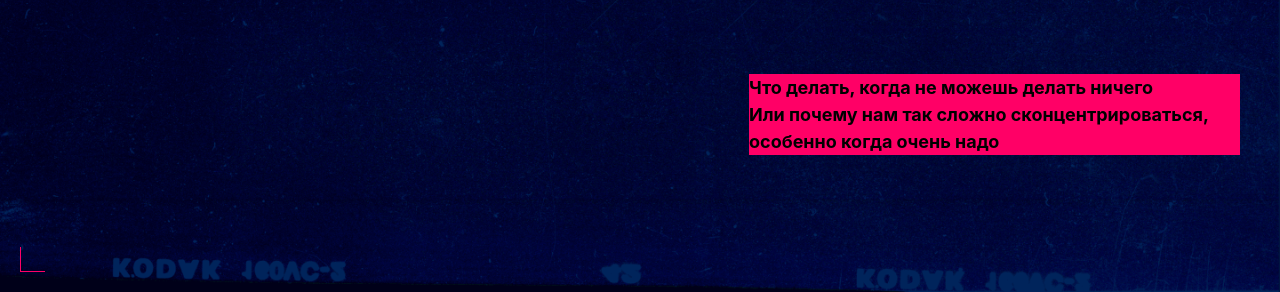
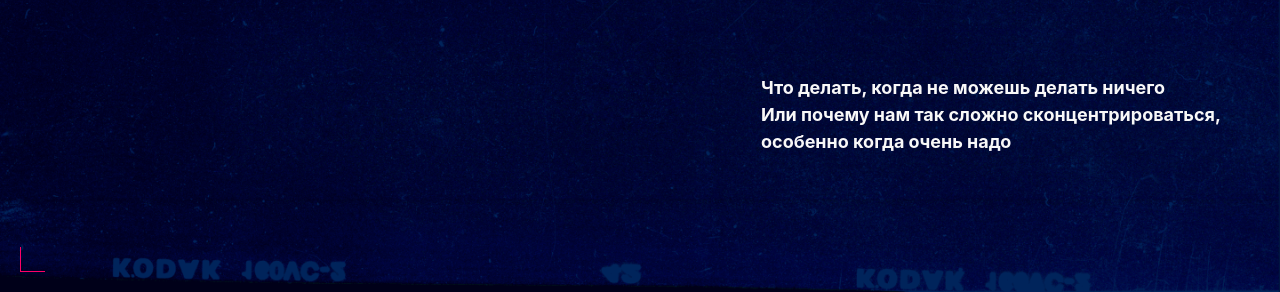
Before and after one commit to Marz96/slozhno-sosredotochitsya-ad, a plain HTML site: page index.html in a window 1280 px wide. Shown: the part 508-800 px from the top of the page. Drawn offline with Linux system fonts and the light colour scheme.

Commit message:
Enhance styles for title and gallery elements
Added display, padding, and border-radius to title-decor class. Enhanced gallery__image with border-radius, box-shadow, and border.

```diff
--- a/styles/style.css
+++ b/styles/style.css
@@ -142,8 +142,9 @@
 }
 
 .title-decor {
-  background-color: var(--article-title-bg);
-  color: var(--article-title-color);
+  display: block;
+  padding: 4px 12px;
+  border-radius: 8px;
   font-weight: bold;
 }
 
@@ -174,6 +175,9 @@
   inline-size: 100%;
   block-size: 100%;
   object-fit: cover;
+  border-radius: 12px;
+  box-shadow: 0 8px 32px rgba(255, 0, 102, 0.3);
+  border: 2px solid rgba(255, 0, 102, 0.2);
 }
 
 .footer {
```
